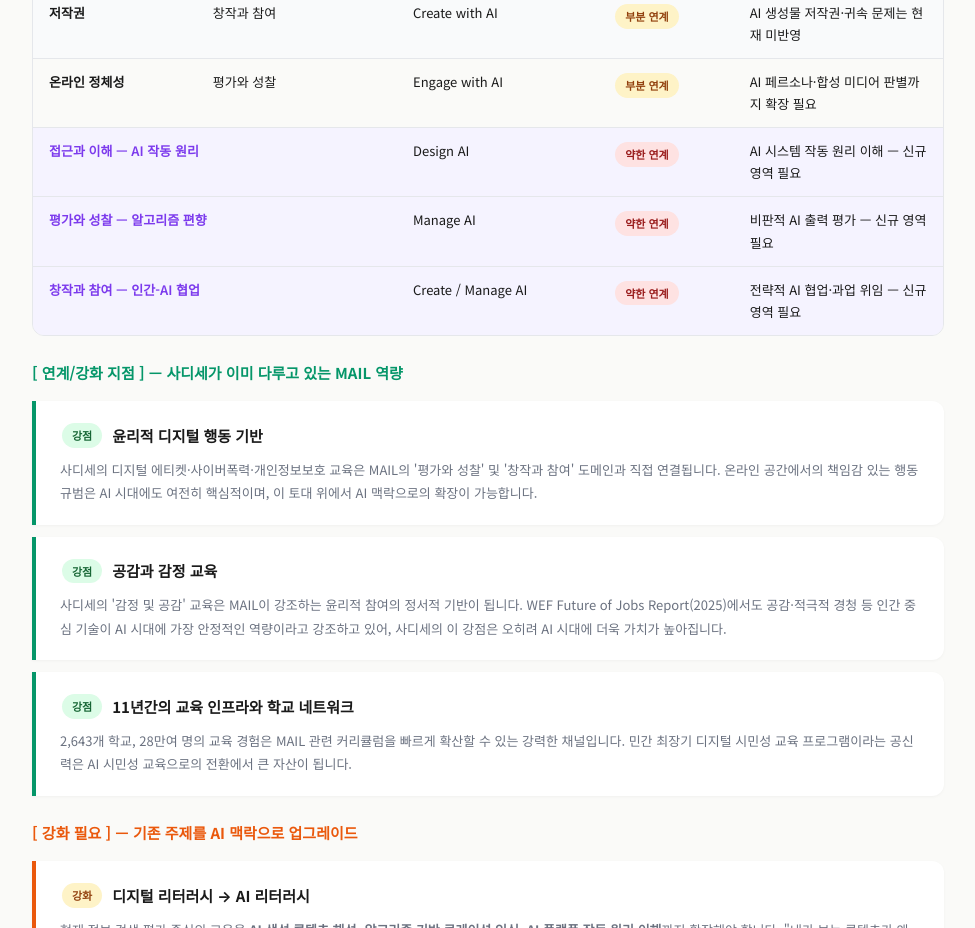
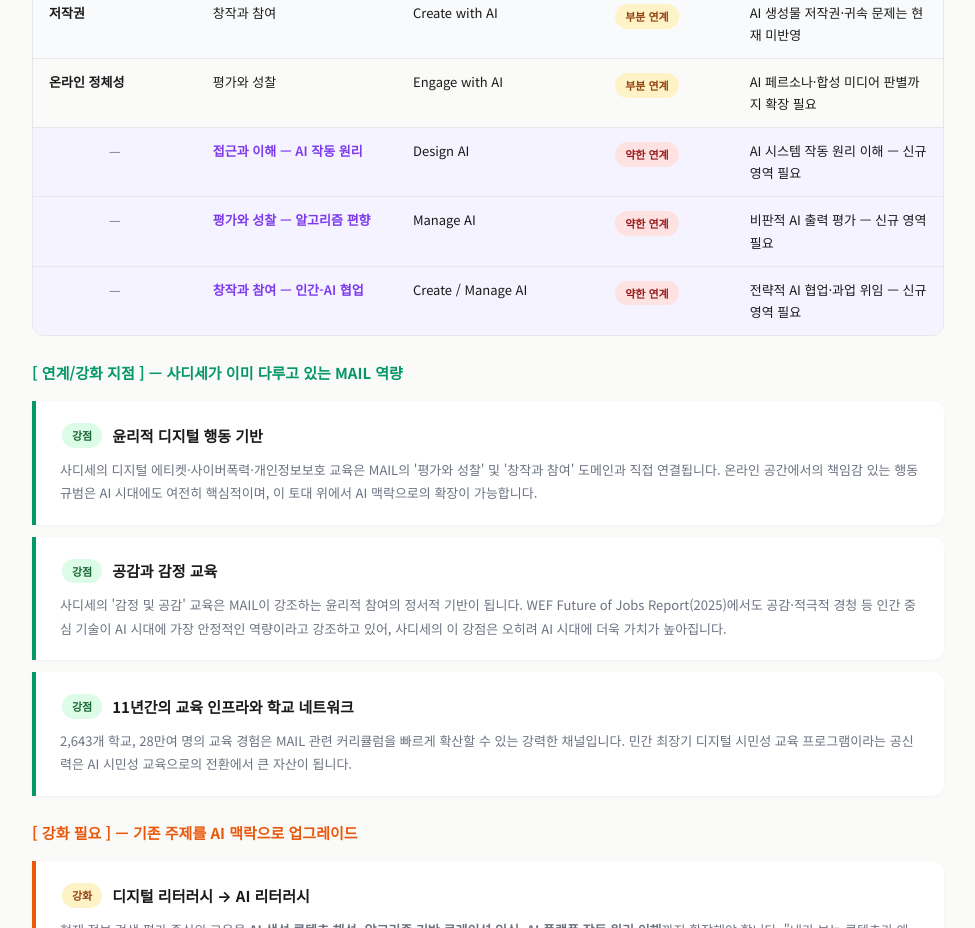
Before and after one commit to parkhj331/sadise-next-pages, a plain HTML site: page pisa-2029/index.html in a window 1280 px wide. Shown: the part 4757-5685 px from the top of the page, without its empty margins (152-1127 px from the left). Drawn offline with Linux system fonts and the light colour scheme.

Commit message:
테이블 수정: 신규 영역 행에 대시 추가 및 열 분리

```diff
--- a/pisa-2029/index.html
+++ b/pisa-2029/index.html
@@ -715,19 +715,22 @@
           <td>AI 페르소나·합성 미디어 판별까지 확장 필요</td>
         </tr>
         <tr style="background: #F5F3FF !important;">
-          <td colspan="2" style="color:var(--accent-purple); font-weight:600;">접근과 이해 — AI 작동 원리</td>
+          <td style="color:var(--text-secondary); text-align:center;">—</td>
+          <td style="color:var(--accent-purple); font-weight:600;">접근과 이해 — AI 작동 원리</td>
           <td>Design AI</td>
           <td><span class="tag tag-weak">약한 연계</span></td>
           <td>AI 시스템 작동 원리 이해 — 신규 영역 필요</td>
         </tr>
         <tr style="background: #F5F3FF !important;">
-          <td colspan="2" style="color:var(--accent-purple); font-weight:600;">평가와 성찰 — 알고리즘 편향</td>
+          <td style="color:var(--text-secondary); text-align:center;">—</td>
+          <td style="color:var(--accent-purple); font-weight:600;">평가와 성찰 — 알고리즘 편향</td>
           <td>Manage AI</td>
           <td><span class="tag tag-weak">약한 연계</span></td>
           <td>비판적 AI 출력 평가 — 신규 영역 필요</td>
         </tr>
         <tr style="background: #F5F3FF !important;">
-          <td colspan="2" style="color:var(--accent-purple); font-weight:600;">창작과 참여 — 인간-AI 협업</td>
+          <td style="color:var(--text-secondary); text-align:center;">—</td>
+          <td style="color:var(--accent-purple); font-weight:600;">창작과 참여 — 인간-AI 협업</td>
           <td>Create / Manage AI</td>
           <td><span class="tag tag-weak">약한 연계</span></td>
           <td>전략적 AI 협업·과업 위임 — 신규 영역 필요</td>
```
